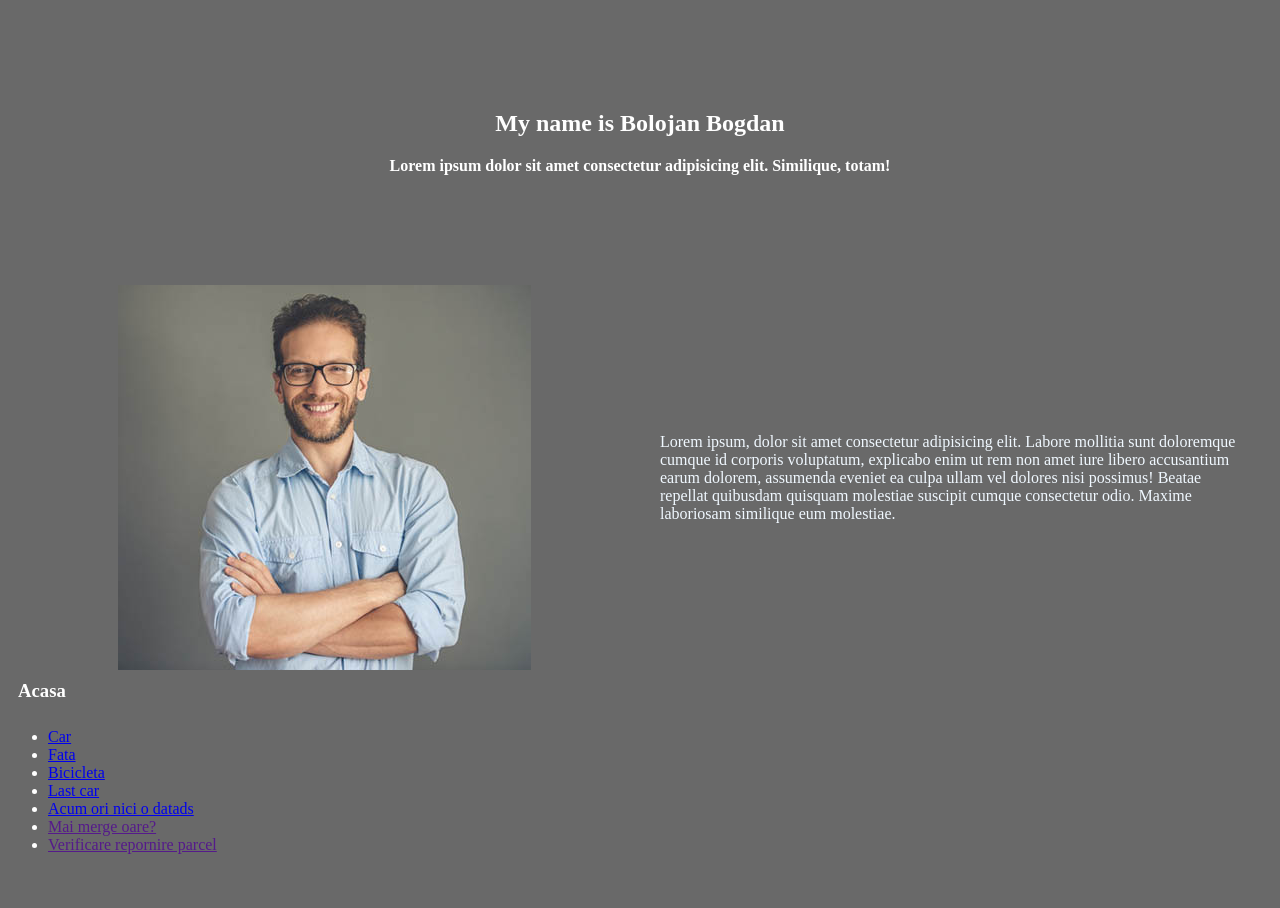
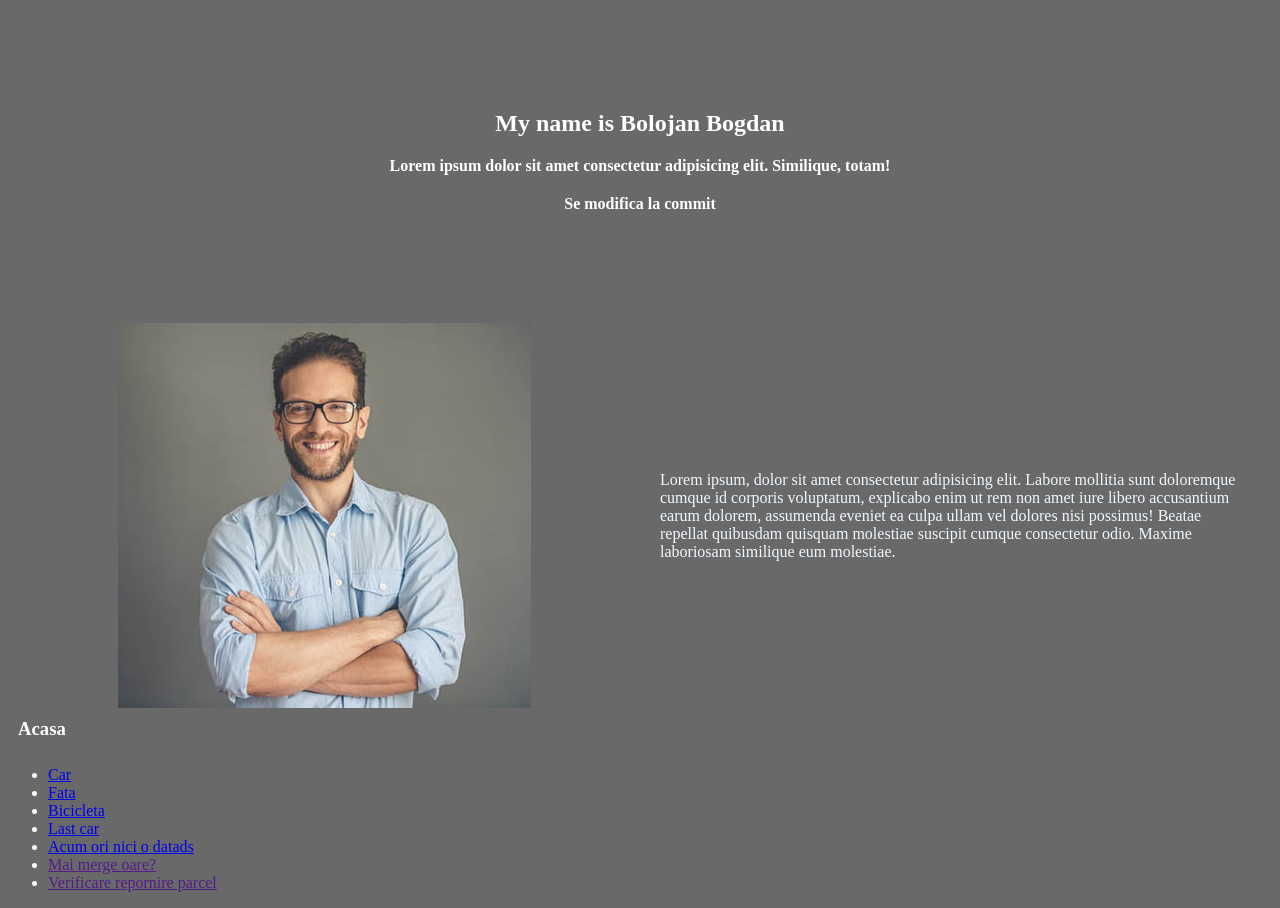
Before and after one commit to bogdanbolojan/bolo, a website built with Parcel: page index.html in a window 1280 px wide. Before the commit the page ends 870 px from the top, so only its background shows below. Built offline with nearby package versions, Linux system fonts and the light colour scheme.

Commit message:
se modifica la commit?

```diff
--- a/index.html
+++ b/index.html
@@ -13,6 +13,7 @@
     <div class="newSection block flex">
         <h2>My name is Bolojan Bogdan</h2>
         <h4>Lorem ipsum dolor sit amet consectetur adipisicing elit. Similique, totam!</h4>
+        <h4>Se modifica la commit</h4>
     </div>
     <div class="newSection grid grid1x2">
         <img src="/images/testimonial.jpg" alt="">
```
